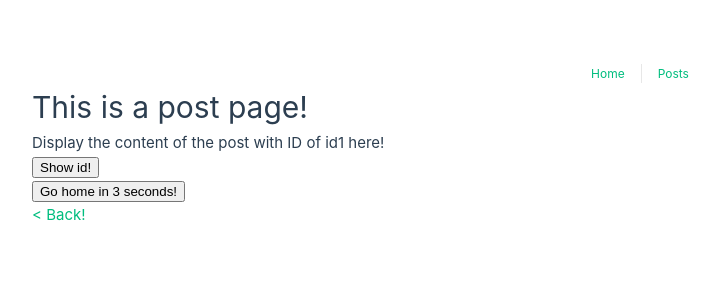
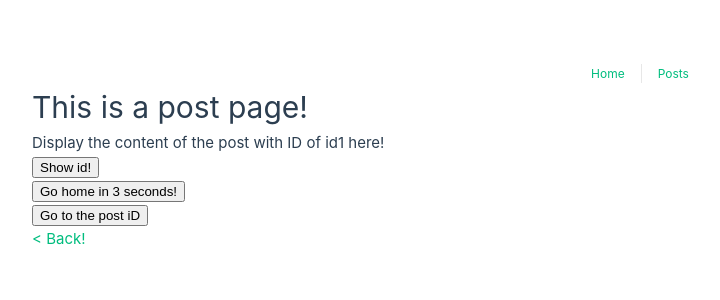
Before and after one commit to ederusena/vue3-composition-api-pinea, a Vue app in the folder vue-composition-api-basic/: page /postDetail/id1 in a window 1280 px wide. Shown: the top 300 px of the page, without its empty margins (0-720 px from the left). Built offline with nearby package versions, Linux system fonts and the light colour scheme.

Commit message:
:construction: Ref Template Refs Vfor

```diff
--- a/vue-composition-api-basic/src/views/HomeView.vue
+++ b/vue-composition-api-basic/src/views/HomeView.vue
@@ -1,40 +1,55 @@
 <template>
   <div class="home">
-    <h3>{{ appTitle }}</h3>
+    <h3 ref="appTitleRef">{{ appTitle }}</h3>
     <h4>{{ counterData.title }}</h4>
     <div>
-      <button @click='decreaseCounter' class="btn">-</button>
+      <button @click="decreaseCounter" class="btn">-</button>
       <span class="counter">{{ counterData.count }}</span>
-      <button @click='increaseCounter' class="btn">+</button>
+      <button @click="increaseCounter" class="btn">+</button>
     </div>
 
     <div class="edit">
       <h4>Edit Counter title:</h4>
-      <input v-model="counterData.title" type="text"  v-AutoFocus />
+      <input v-model="counterData.title" type="text" v-AutoFocus />
     </div>
   </div>
 </template>
 
 <script setup>
+import {
+  ref,
+  reactive,
+  computed,
+  watch,
+  onMounted
+} from "vue";
 
-import { reactive, computed, watch, onBeforeMount, onMounted, onBeforeUnmount, onUnmounted, onActivated, onDeactivated, onBeforeUpdate, onUpdated } from 'vue'
-import { vAutoFocus } from '@/directives/vAutoFocus'
-const appTitle = 'My Awesome App'
+import { vAutoFocus } from "@/directives/vAutoFocus";
+const appTitle = "My Awesome App";
 
 const counterData = reactive({
   count: 0,
-  title: 'My counter'
-})
+  title: "My counter",
+});
 
-watch(() => counterData.count, (newCount, oldCount) => {
-  if (newCount === 20) {
-    alert('20 is the limit!')
+const appTitleRef = ref(null);
+
+watch(
+  () => counterData.count,
+  (newCount, oldCount) => {
+    if (newCount === 20) {
+      alert("20 is the limit!");
+    }
   }
-})
+);
+
+onMounted(() => {
+  console.log(`The app title is ${appTitleRef.value.offsetWidth} px wide!`);
+});
 
 const oddOrEven = computed(() => {
-  return counterData.count % 2 === 0 ? 'even' : 'odd'
-})
+  return counterData.count % 2 === 0 ? "even" : "odd";
+});
 
 const increaseCounter = () => counterData.count++;
 const decreaseCounter = () => counterData.count--;
--- a/vue-composition-api-basic/src/views/PostDetailView.vue
+++ b/vue-composition-api-basic/src/views/PostDetailView.vue
@@ -8,7 +8,10 @@
 		<div>
 			<button @click="goHomeIn3Seconds">Go home in 3 seconds!</button>
 		</div>
-		<p><RouterLink to="/posts">&lt; Back!</RouterLink></p>
+		<div>
+			<button @click="goToPostID">Go to the post iD</button>
+		</div>
+		<p><RouterLink :to="`/posts/${id}`">&lt; Back!</RouterLink></p>
 	</div>
 </template>
 
@@ -39,4 +42,13 @@ const goHomeIn3Seconds = () => {
 	}, 3000);
 };
 
+const goToPostID = () => {
+		router.push({
+			name: 'postDetail',
+			params: {
+				id: 'id1'
+			}
+		});
+};
+
 </script>
--- a/vue-composition-api-basic/src/views/PostsView.vue
+++ b/vue-composition-api-basic/src/views/PostsView.vue
@@ -1,26 +1,30 @@
 <template>
   <div class="posts">
-    <h1>Posts</h1>
+    <h1>Posts </h1>
     <ul>
-      <li class='post-detail'>
-        <RouterLink to="/postDetail/id1">Post 1</RouterLink>
+      <li v-for='post in posts' :key="post.id" class='post-detail'>
+        <RouterLink :to="`/postDetail/${post.id}`">{{ post.title }}</RouterLink>
       </li>
 
-      <li class='post-detail'>
-        <RouterLink to="/postDetail/id2">Post 2</RouterLink>
-      </li>
-
-      <li class='post-detail'>
-        <RouterLink to="/postDetail/id3">Post 3</RouterLink>
-      </li>
     </ul>
     <textarea v-AutoFocus></textarea>
   </div>
 </template>
 
 <script setup>
-
+/**
+ * import
+ */
 import { vAutoFocus } from '@/directives/vAutoFocus'
+import { ref } from 'vue'
+/**
+ * State
+ */
+const posts = ref([
+  { id: 'id1', title: 'Post 1' },
+  { id: 'id2', title: 'Post 2' },
+  { id: 'id3', title: 'Post 3' }
+])
 </script>
 
 <style scoped>
```
